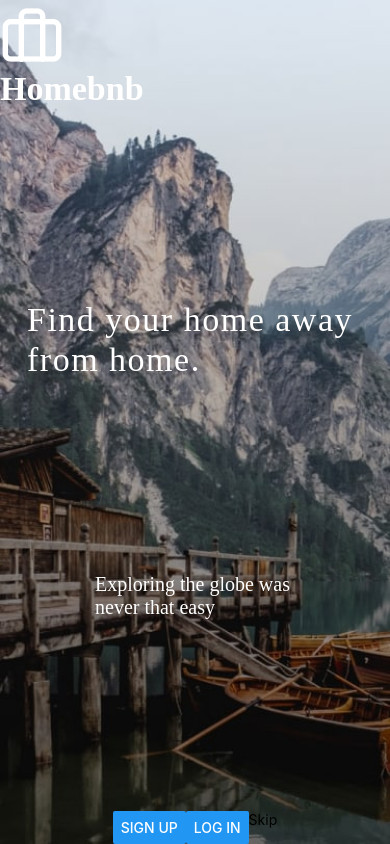
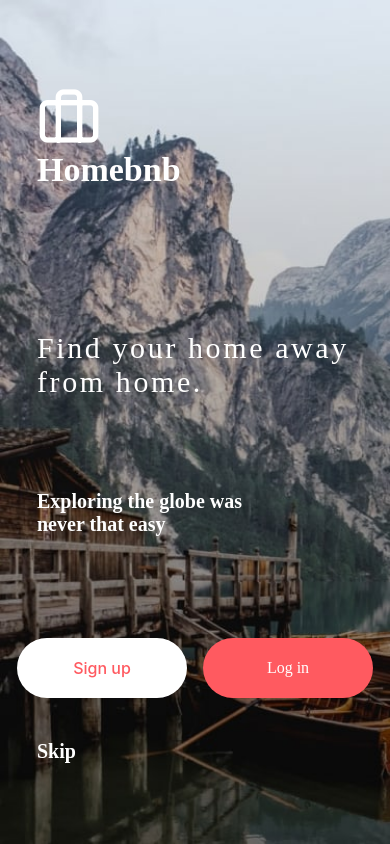
Before and after one commit to zhankaam/airbnb-expo, a React Native app: screen / in a window 390 px wide. Built offline with nearby package versions, Linux system fonts and the light colour scheme.

Commit message:
completed Home Page layout

```diff
--- /dev/null
+++ b/src/app/colors/index.ts
@@ -0,0 +1,4 @@
+export const COLORS = {
+    WHITE: '#FFFFFF',
+    LIGHT_RED: '#FF5A60'
+};
--- /dev/null
+++ b/src/app/global-styles/index.ts
@@ -0,0 +1,6 @@
+import {COLORS} from '../colors';
+
+export const textStyles = {
+    color: COLORS.WHITE,
+    fontFamily: 'PingFangHK-Regular',
+};
--- a/src/pages/home/index.tsx
+++ b/src/pages/home/index.tsx
@@ -1,9 +1,10 @@
 import React from 'react';
-import {ImageBackground, StyleSheet, Text, SafeAreaView, View, Button} from 'react-native';
-import { Dimensions } from 'react-native';
+import {ImageBackground, Text, SafeAreaView, View, Pressable } from 'react-native';
 import {BriefCaseIcon} from '../../shared/icons';
+import CustomButton from '../../shared/ui/button';
 
-const win = Dimensions.get('window');
+import styles from './styled';
+import {COLORS} from '../../app/colors';
 
 const Home = () => (
     <SafeAreaView style={styles.container}>
@@ -12,67 +13,37 @@ const Home = () => (
             source={require('./../../app/images/container.jpg')}
             resizeMode="stretch"
         >
-            <View style={styles.topLevel}>
-                <BriefCaseIcon style={styles.icon} />
+            <View style={styles.top}>
+                <BriefCaseIcon
+                    name="briefcase"
+                    size={64}
+                    color={COLORS.WHITE} />
                 <Text style={styles.name}>Homebnb</Text>
             </View>
             <Text style={styles.title}>Find your home away {'\n'}from home.</Text>
-            <Text style={styles.secondaryText}>Exploring the globe was {'\n'}never that easy</Text>
-            <View style={styles.fixToText}>
-                <Button
-                    title="Sign up"
-                    // onPress={() => Alert.alert('Left button pressed')}
+            <Text style={styles.text}>Exploring the globe was {'\n'}never that easy</Text>
+            <View style={styles.buttonsContainer}>
+                <CustomButton
+                    text="Sign up"
+                    buttonCustomStyles={styles.button}
+                    textCustomStyles={styles.signUpButtonText}
+                    onClick={() => { alert('Clicked!'); }}
                 />
-                <Button
-                    title="Log in"
-                    // onPress={() => Alert.alert('Right button pressed')}
+                <CustomButton
+                    text="Log in"
+                    buttonCustomStyles={[styles.button, styles.loginButton]}
+                    textCustomStyles={styles.loginButtonText}
+                    onClick={() => { alert('Clicked!'); }}
                 />
-                <Text>Skip</Text>
             </View>
+            <Pressable
+                style={styles.skipButton}
+                // onPress={() => console.log('pressed')}
+            >
+                <Text style={styles.skipButtonText}>Skip</Text>
+            </Pressable>
         </ImageBackground>
     </SafeAreaView>
 );
 
-const styles = StyleSheet.create({
-    container: {
-        flex: 1,
-    },
-    backgroundImage: {
-        justifyContent: 'space-between',
-        alignItems: 'center',
-        width: win.width,
-        height: win.height,
-        color: 'white',
-    },
-    topLevel: {
-        alignSelf: 'flex-start',
-    },
-    icon: {
-    },
-    name: {
-        color: 'white',
-        fontWeight: '700',
-        fontSize: 34,
-        fontFamily: 'PingFangHK-Regular'
-    },
-    title: {
-        color: 'white',
-        fontSize: 34,
-        fontWeight: '400',
-        lineHeight: 40,
-        letterSpacing: 1.50,
-        fontFamily: 'PingFangHK-Regular'
-    },
-    secondaryText: {
-        color: 'white',
-        fontSize: 20,
-        fontFamily: 'PingFangHK-Regular',
-        fontWeight: '400',
-    },
-    fixToText: {
-        flexDirection: 'row',
-        justifyContent: 'space-between',
-    },
-});
-
 export default Home;
--- /dev/null
+++ b/src/pages/home/styled.ts
@@ -0,0 +1,75 @@
+import {Dimensions, StyleSheet} from 'react-native';
+import {COLORS} from '../../app/colors';
+import {textStyles} from '../../app/global-styles';
+
+const win = Dimensions.get('window');
+
+const styles = StyleSheet.create({
+    container: {
+        alignItems: 'center',
+    },
+    backgroundImage: {
+        justifyContent: 'space-around',
+        alignItems: 'center',
+        width: win.width,
+        height: win.height,
+        color: 'white',
+        padding: 37,
+        paddingBottom: 60,
+        paddingTop: 60
+    },
+    top: {
+        alignSelf: 'flex-start',
+    },
+    name: {
+        ...textStyles,
+        fontWeight: '700',
+        fontSize: 34,
+        marginBottom: 100
+    },
+    title: {
+        ...textStyles,
+        fontSize: 30,
+        fontWeight: '400',
+        letterSpacing: 2.6,
+        marginBottom: 50
+    },
+    text: {
+        ...textStyles,
+        fontSize: 20,
+        fontWeight: '600',
+        alignSelf: 'flex-start',
+        marginBottom: 60
+    },
+    buttonsContainer: {
+        flexDirection: 'row',
+    },
+    button: {
+        backgroundColor: COLORS.WHITE,
+        borderRadius: 50,
+        width: 170,
+        height: 60,
+        marginHorizontal: 8
+    },
+    loginButton: {
+        backgroundColor: COLORS.LIGHT_RED
+    },
+    signUpButtonText: {
+        color: COLORS.LIGHT_RED,
+        fontSize: 16,
+    },
+    loginButtonText: {
+        ...textStyles,
+        fontSize: 16,
+    },
+    skipButton: {
+        alignSelf: 'flex-start'
+    },
+    skipButtonText: {
+        ...textStyles,
+        fontSize: 20,
+        fontWeight: '600',
+    },
+});
+
+export default styles;
--- a/src/shared/icons/index.tsx
+++ b/src/shared/icons/index.tsx
@@ -3,7 +3,13 @@ import Feather from 'react-native-vector-icons/Feather';
 import {StyleProp, TextStyle} from 'react-native';
 
 type IconPropsType = {
-    style: StyleProp<TextStyle>
+    style?: StyleProp<TextStyle>,
+    size: number,
+    name: string,
+    color: string
 }
 
-export const BriefCaseIcon = ({style}: IconPropsType) => <Feather style={style} name="briefcase" size={64} color="#fff" />;
+export const BriefCaseIcon = ({style = {}, ...rest}: IconPropsType) => <Feather
+    style={style}
+    {...rest}
+/>;
--- /dev/null
+++ b/src/shared/ui/button/index.tsx
@@ -0,0 +1,36 @@
+import React from 'react';
+import { TouchableOpacity, Text, StyleSheet } from 'react-native';
+
+type PropsType = {
+    text: string,
+    buttonCustomStyles: Record<string, string | number>,
+    textCustomStyles: Record<string, string | number>,
+    onClick(): void
+}
+
+const Button = ({ text = 'Button', buttonCustomStyles, textCustomStyles, onClick }: PropsType) => {
+    return (
+        <TouchableOpacity style={[styles.button, buttonCustomStyles]} onPress={onClick}>
+            <Text
+                style={[styles.text, textCustomStyles]}>
+                {text}
+            </Text>
+        </TouchableOpacity>
+    );
+};
+
+const styles = StyleSheet.create({
+    button: {
+        width: 200,
+        height: 40,
+        borderRadius: 5,
+        justifyContent: 'center',
+        alignItems: 'center'
+    },
+    text: {
+        fontWeight: '500',
+        padding: 3
+    },
+});
+
+export default Button;
```
Also changed, not shown: 1 other file (tests, documents, lock files or other folders).
